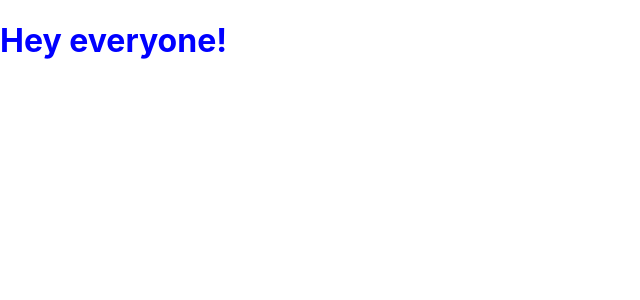
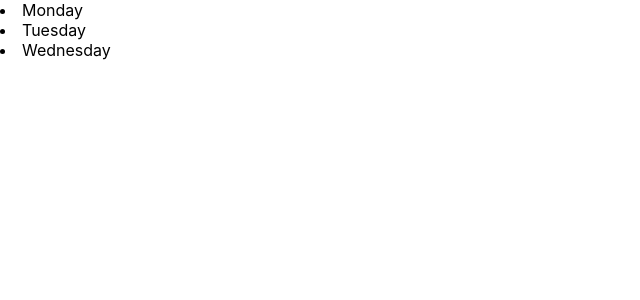
Before and after one commit to flaviodev/reactjs-essential-training, a React (Create React App) app: page / in a window 1280 px wide. Shown: the top 300 px of the page, without its empty margins (0-640 px from the left). Built offline with nearby package versions, Linux system fonts and the light colour scheme.

Commit message:
Adding children in React.createElement

```diff
--- a/src/index.js
+++ b/src/index.js
@@ -4,9 +4,11 @@ import './index.css';
 
 ReactDOM.render(
   React.createElement(
-    "h1",
-    {style: { color: "blue" } },
-    "Hey everyone!"
+    "lu",
+    null,
+    React.createElement("li", null,  "Monday"), // children
+    React.createElement("li", null,  "Tuesday"),
+    React.createElement("li", null,  "Wednesday"),
   ),
   document.getElementById('root')
 );
```
